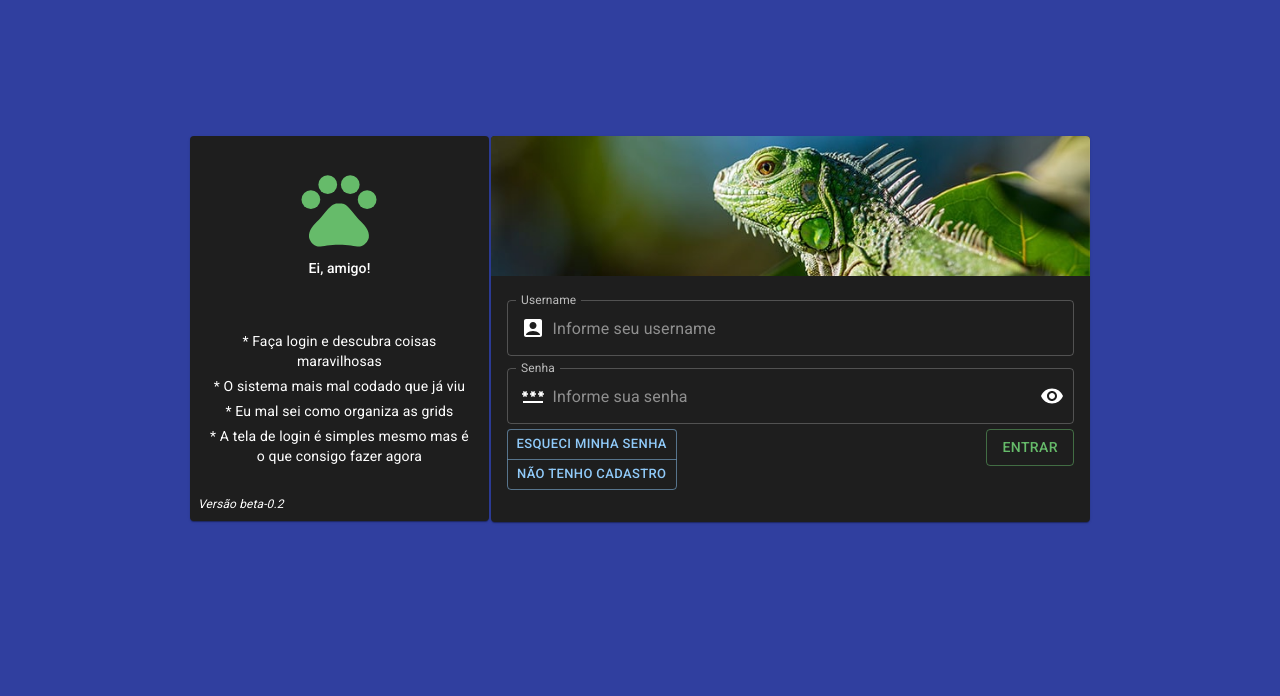
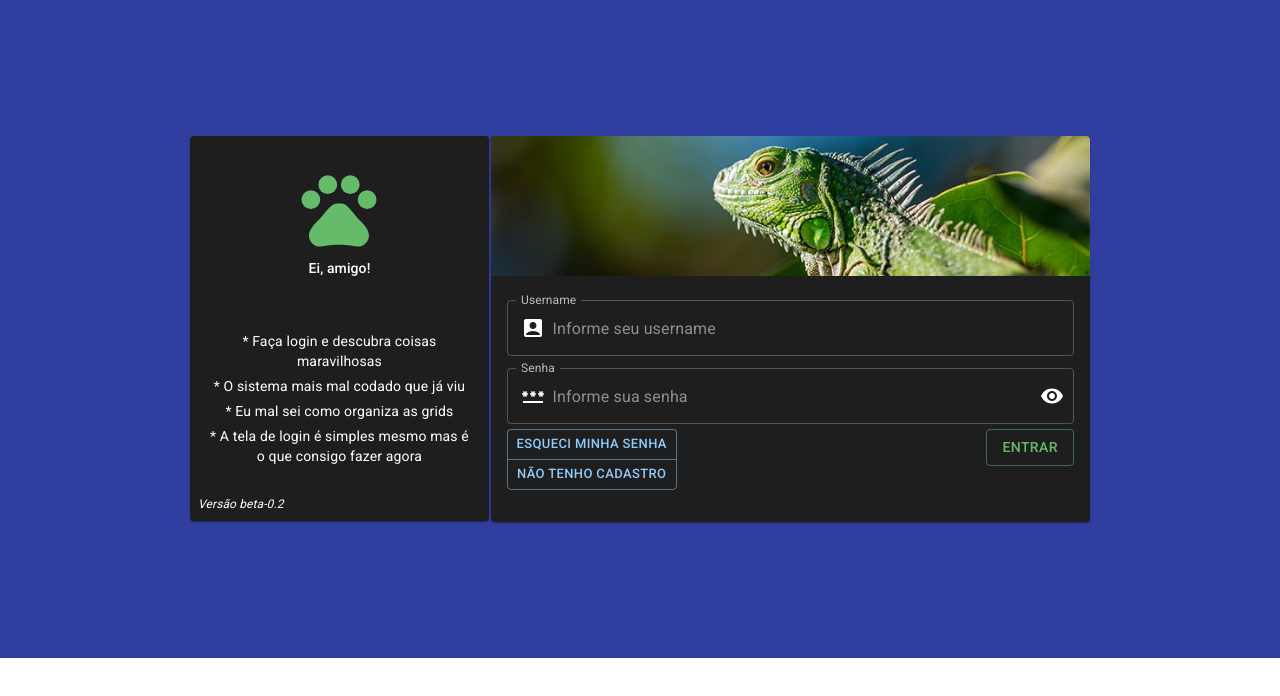
Before and after one commit to mateusseiboth/node-react-project, a React (Create React App) app in the folder client/: page /login in a window 1280 px wide. Shown: the top 696 px of the page. Built offline with nearby package versions, Linux system fonts and the light colour scheme.

Commit message:
Tamanhos alterados para frações

```diff
--- a/client/src/components/FeedLogin.jsx
+++ b/client/src/components/FeedLogin.jsx
@@ -10,7 +10,7 @@ const Feed = () => {
   }, [1000]);
 
   return (
-    <Box align="center" flex={12} p={{ xs: 0, md: 17 }} minHeight="800px">
+    <Box align="center" flex={12} p={{ xs: 0, md: 17 }} minHeight="1fr">
       {loading ? (
         <Stack spacing={1}>
           <Skeleton variant="rectangular" height={400} width={1200} />
--- a/client/src/components/InputLogin.jsx
+++ b/client/src/components/InputLogin.jsx
@@ -52,7 +52,7 @@ const Post = () => {
 
   //cria a página
   return (
-    <Box sx={{ maxWidth: 900, minHeight: "900px" }}>
+    <Box sx={{ maxWidth: 900, minHeight: "1fr" }}>
       <Grid container spacing={0.2}>
         <Grid item xs={4} md={4}>
           <Card align="center" variante="outlined" sx={{ miniHeight: 600 }}>
--- a/client/src/inicio.js
+++ b/client/src/inicio.js
@@ -30,7 +30,7 @@ function App() {
   return (
 
     <ThemeProvider theme={darkTheme}>
-      <Box bgcolor={"background.default"} color={"text.primary"}>
+      <Box bgcolor={"background.default"} color={"text.primary"} sx={{minHeight: "1fr"}}>
         <Navbar />
         <Stack direction="row" spacing={2} justifyContent="space-between">
         <Sidebar setMode={setMode} mode={mode}/>
```
Also changed, not shown: 1 other file (tests, documents, lock files or other folders).
